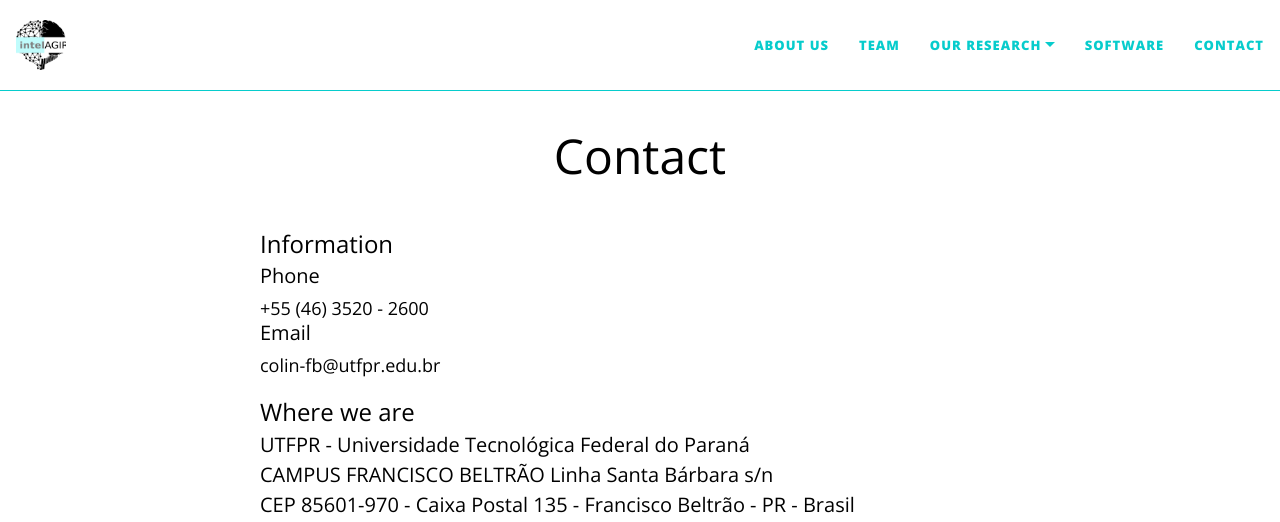
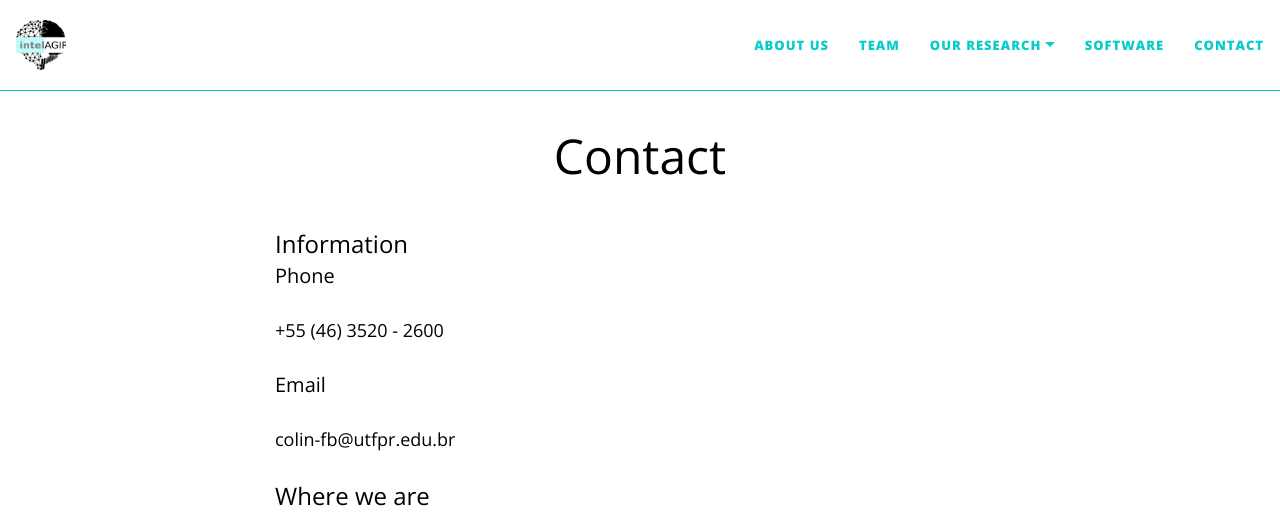
Before and after one commit to IntelAgir-Research-Group/intelagir-research-group.github.io, a Jekyll site: the page built from pages/contact.md, in a window 1280 px wide and 1292 px high. Shown: the top 522 px of the window. Built offline with Jekyll 4.4.1, drawn with Linux system fonts in a browser that asks for light colours; nearby versions of some CDN libraries; some of the changed text lies outside the part shown; grey boxes are pictures that could not be loaded.

Commit message:
Contato Atualizado

```diff
--- a/pages/contact.md
+++ b/pages/contact.md
@@ -4,17 +4,19 @@
 <!-- subtitle: X  -->
 ---
 
-<div class="row">
+<div class="text">
 	<div class="column">
       <h3>Information</h3>
-      	<h5>Phone</h5> +55 (46) 3520 - 2600
-		<h5>Email</h5> colin-fb@utfpr.edu.br
+      	<h5>Phone</h5>
+		  <p>+55 (46) 3520 - 2600</p>
+		<h5>Email</h5>
+		  <p>colin-fb@utfpr.edu.br</p>
 	</div>
 	<div class="columm">
 	 <h3>Where we are</h3>
-	 	<h5>UTFPR - Universidade Tecnológica Federal do Paraná</h5>
-	 	<h5>CAMPUS FRANCISCO BELTRÃO Linha Santa Bárbara s/n</h5>
-	 	<h5>CEP 85601-970 - Caixa Postal 135 - Francisco Beltrão - PR - Brasil</h5>
+	 	<p>UTFPR - Universidade Tecnológica Federal do Paraná
+	 	CAMPUS FRANCISCO BELTRÃO Linha Santa Bárbara s/n
+	 	CEP 85601-970 - Caixa Postal 135 - Francisco Beltrão - PR - Brasil</p>
 	</div>
 </div>
 
```
